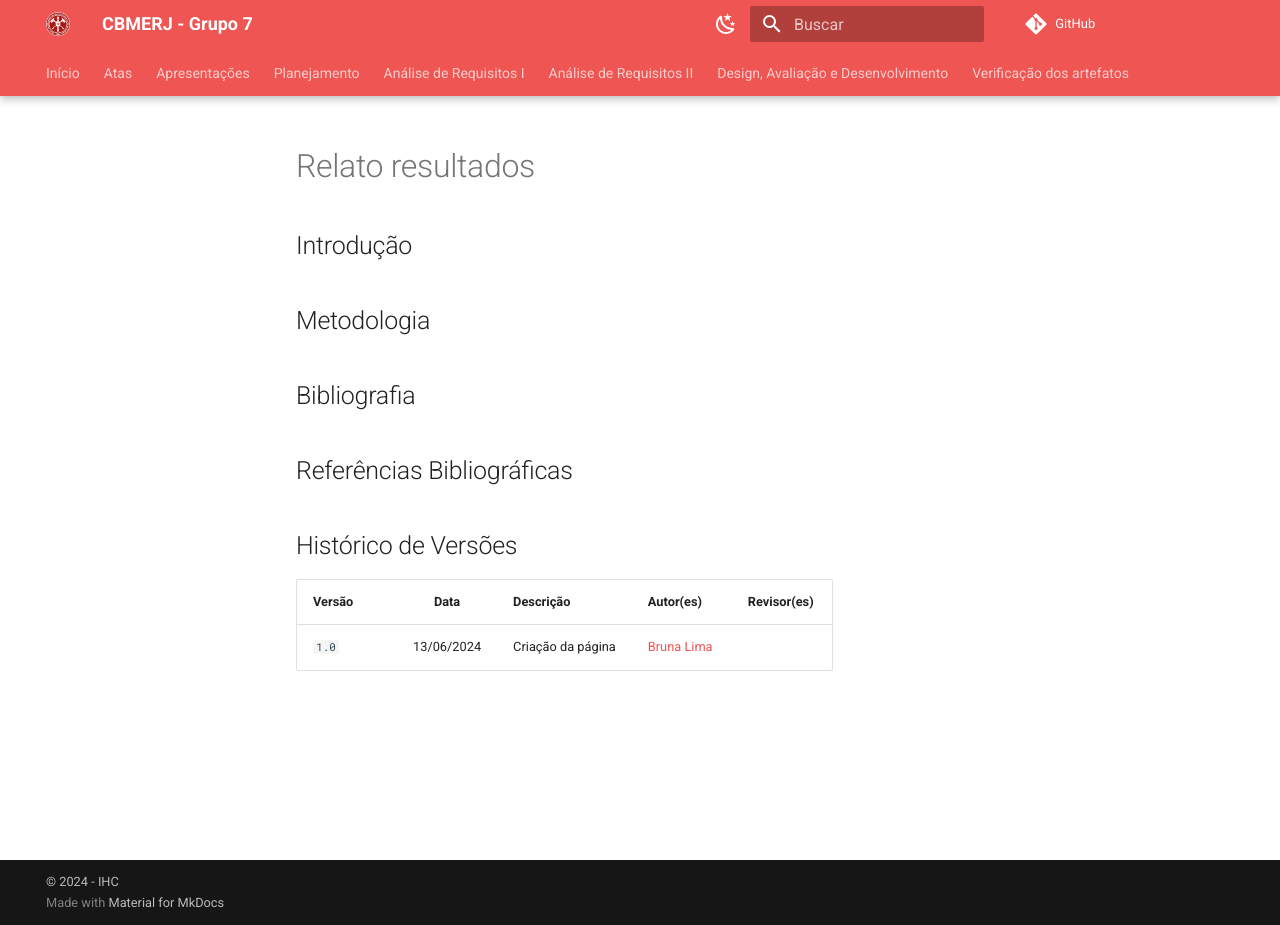
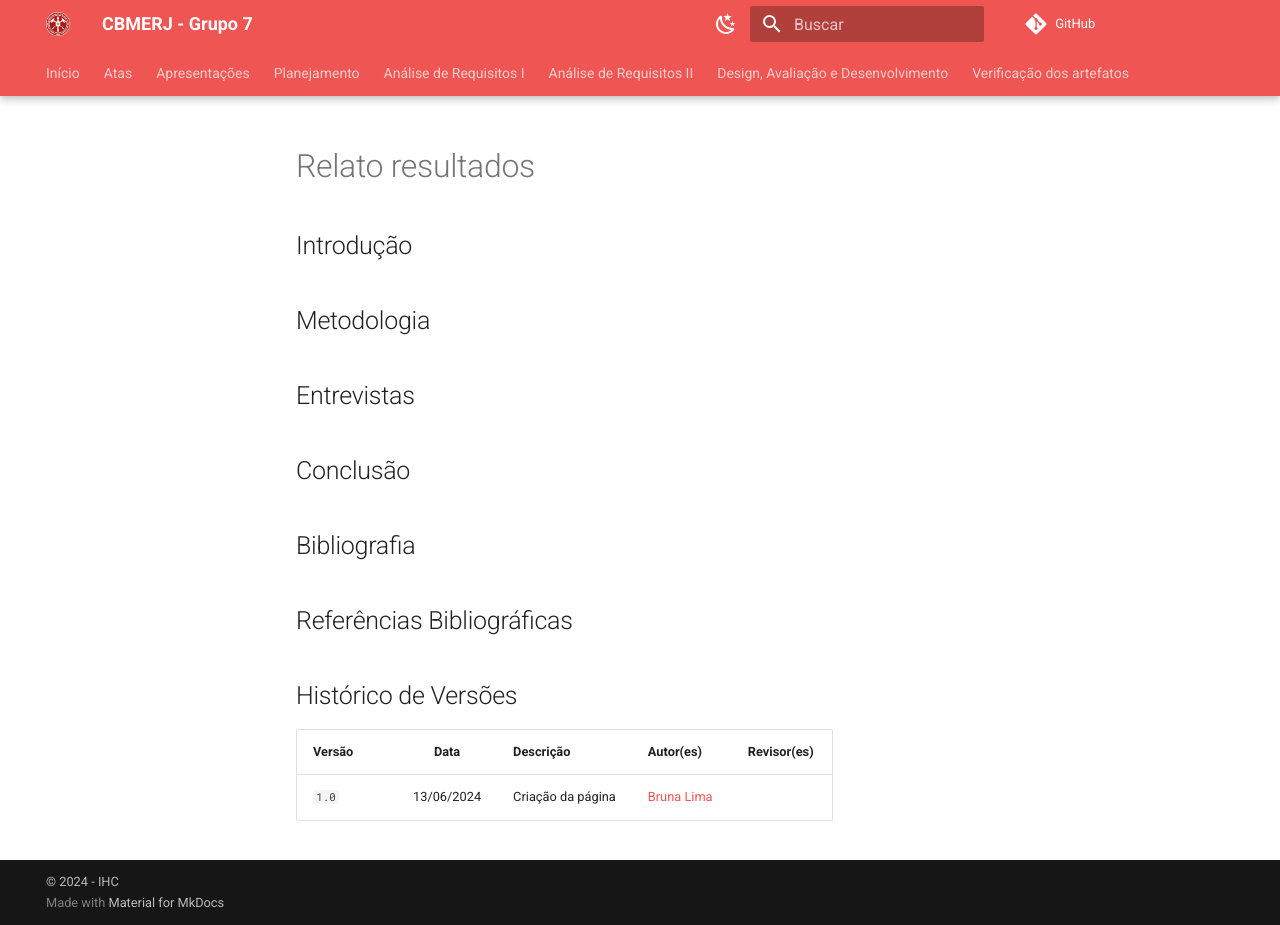
Before and after one commit to Interacao-Humano-Computador/2024.1-CBMERJ, an MkDocs documentation site: the page built from docs/design_avaliacao_desenvolvimento/nivel_2/prototipo_papel/relato_resultados.md, in a window 1280 px wide and 925 px high. Built offline with MkDocs 1.6.1 and Material for MkDocs 9.7.7, drawn with Linux system fonts in a browser that asks for light colours; comment, search, counter and statistics services are not loaded; some of the changed lines change nothing that is shown.

Commit message:
adicionando template a relato dos resultados do prototipo de papel

```diff
--- a/docs/design_avaliacao_desenvolvimento/nivel_2/prototipo_papel/relato_resultados.md
+++ b/docs/design_avaliacao_desenvolvimento/nivel_2/prototipo_papel/relato_resultados.md
@@ -1,6 +1,78 @@
 ## Introdução
 
 ## Metodologia
+[](../../../analise_requisitos_1/perfil_usuario.md)
+## Entrevistas
+
+<!--
+--------------------------------------------------------------------------------------------------------------
+
+SEGUE ABAIXO O TEMPLATE DE RELATO DE RESULTADO DO PROTÓTIPO DE PAPEL
+
+### Entrevista (adicionar o numero aqui) - Colocar o nome da entrevista
+
+<center>
+
+[Link para o vídeo](Adicionar o link do vídeo no youtube)
+
+<iframe width="1000vw" height="400vh"
+
+src="COLOCAR O LINK EMBED AQUI"
+
+title="YouTube video player" frameborder="0" allow="accelerometer; autoplay; clipboard-write; encrypted-media; gyroscope; picture-in-picture" allowfullscreen></iframe>
+
+<p>Vídeo (ADICIONAR O NUMERO DA SUA FUNCIONALIDADE AQUI): Entrevista (ADICIONAR O NUMERO DA SUA FUNCIONALIDADE AQUI) - funcionalidade (ESCREVER O NOME DA SUA FUNCIONALIDADE AQUI)</p>
+
+Fonte: [COLOCAR SEU NOME](https://github.com/COLOCAR SEU NOME DO GITHUB).
+
+</center>
+- **Perfil do usuário:** antes de realizarmos a estrevista para o protótipo de papel, procuramos perguntar a(ao) (COLOQUE O NOME DA PESSOA AQUI) se ela tem as seguintes características presentes no [perfil do usuário](../../../analise_requisitos_1/perfil_usuario.md), e concluímos que essa pessoa selecionada possui em maioria os atributos que a fazem estar dentro do perfil do usuário:
+
+    - idade entre 18 e 24 anos
+    - estar no centro-oeste e no sudeste
+    - possuir familiaridade com a tecnologia
+    - escolaridade: ensino médio
+    - gênero predominantemente feminino
+
+- **Coleta de dados:** foram adicionadas perguntas gerais sobre o entrevistado e sobre o protótipo de papel daquela funcionalidade em específico.<br><br>
+As perguntas e respostas representando a coleta de dados da entrevista 1 estão explícitas abaixo na **tabela (ADICIONAR O NUMERO DA TABELA AQUI)**:
+
+<center>
+
+tabela das perguntas ainda serão definidas
+
+**Fonte** - [Bruna Lima](https://github.com/libruna), [Daniela Alarcão](https://github.com/danialarcao), [Genilson Junior](https://github.com/manuziny), [Lucas Avelar](https://github.com/LucasAvelar2711), [Mariana Letícia](https://github.com/Marianannn) e [Pedro Henrique](https://github.com/PedroHhenriq).
+
+**Tabela (ADICIONAR O NUMERO DA TABELA AQUI)** - Roteiro de perguntas da entrevista.
+
+</center>
+
+<br>
+
+- **Interpretação dos dados:**
+    - ADICIONAR O QUE INTERPRETOU DOS DADOS EM TÓPICOS
+    <br><br>
+    - **Conclusão:** ESCREVER UMA CONCLUSÃO DA INTERPRETAÇÃO <br>
+
+- **Lista de problemas encontrados:**
+    - problema 1:
+        - descrição:
+        - local:
+        - impacto:
+        - Solução:
+        <br>
+    - problema 2:
+        - descrição:
+        - local:
+        - impacto:
+        - Solução:
+
+- **Sugestões de melhoria:**
+    - ADICIONAR EM TÓPICOS SUGESTÕES DE MELHORIA
+
+ -->
+
+## Conclusão
 
 ## Bibliografia
 
```
